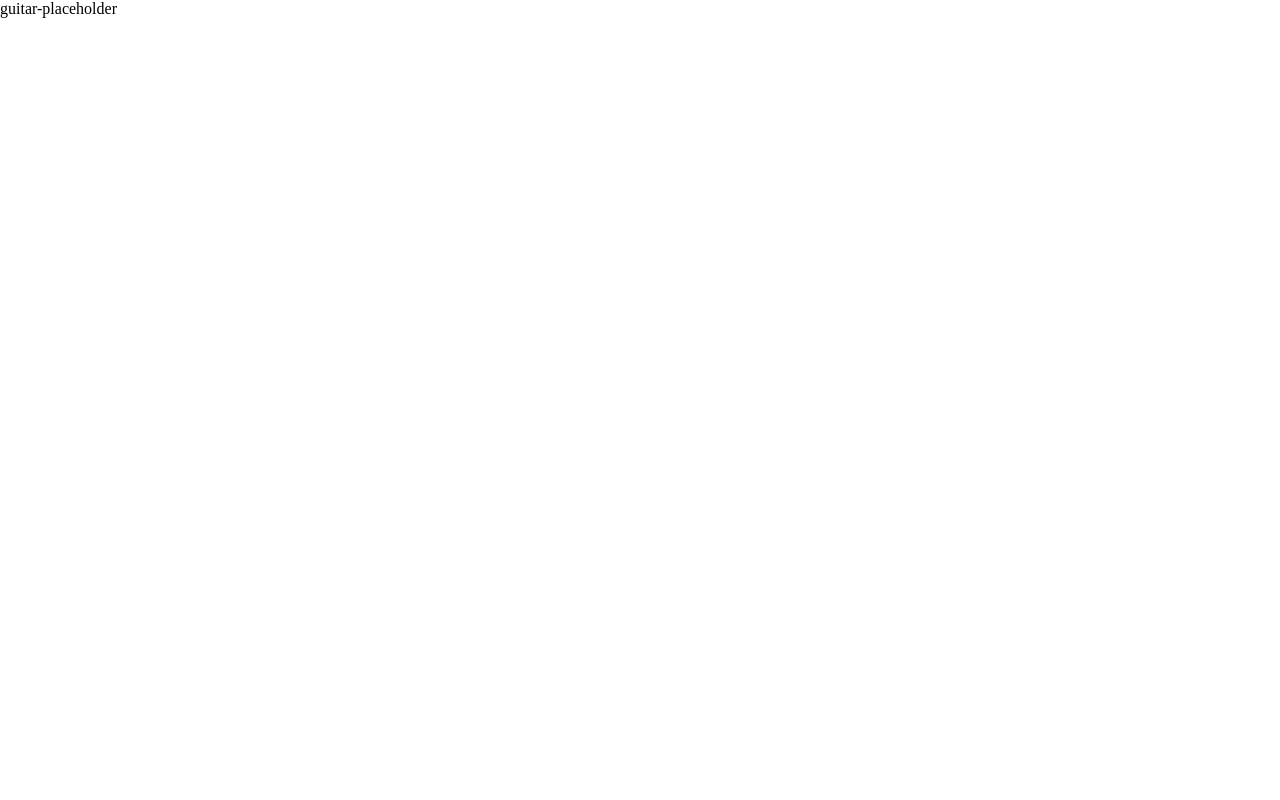
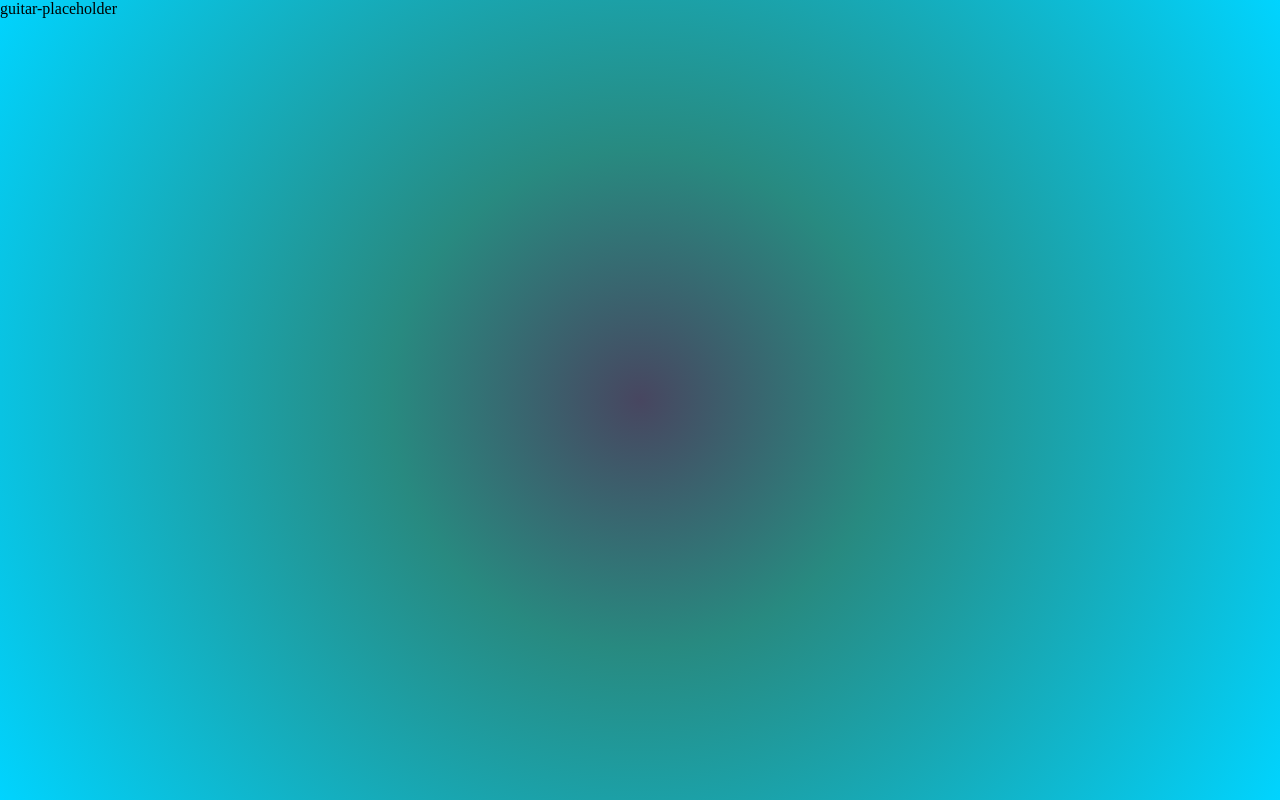
Before and after one commit to dellancelod/TuneHub, an Angular app in the folder tune-hub/: page / in a window 1280 px wide. Built offline with nearby package versions, Linux system fonts and the light colour scheme.

Commit message:
Add tuning-component background

```diff
--- a/tune-hub/src/app/tuning/tuning.component.scss
+++ b/tune-hub/src/app/tuning/tuning.component.scss
@@ -0,0 +1,5 @@
+.tuning-container{
+    width: 100vw;
+    height: 100vh;
+    background: radial-gradient(circle, rgba(2,0,36,0.7260037804184174) 0%, rgba(9,121,110,0.8744631641719187) 33%, rgba(0,212,255,1) 100%);;
+}
```
